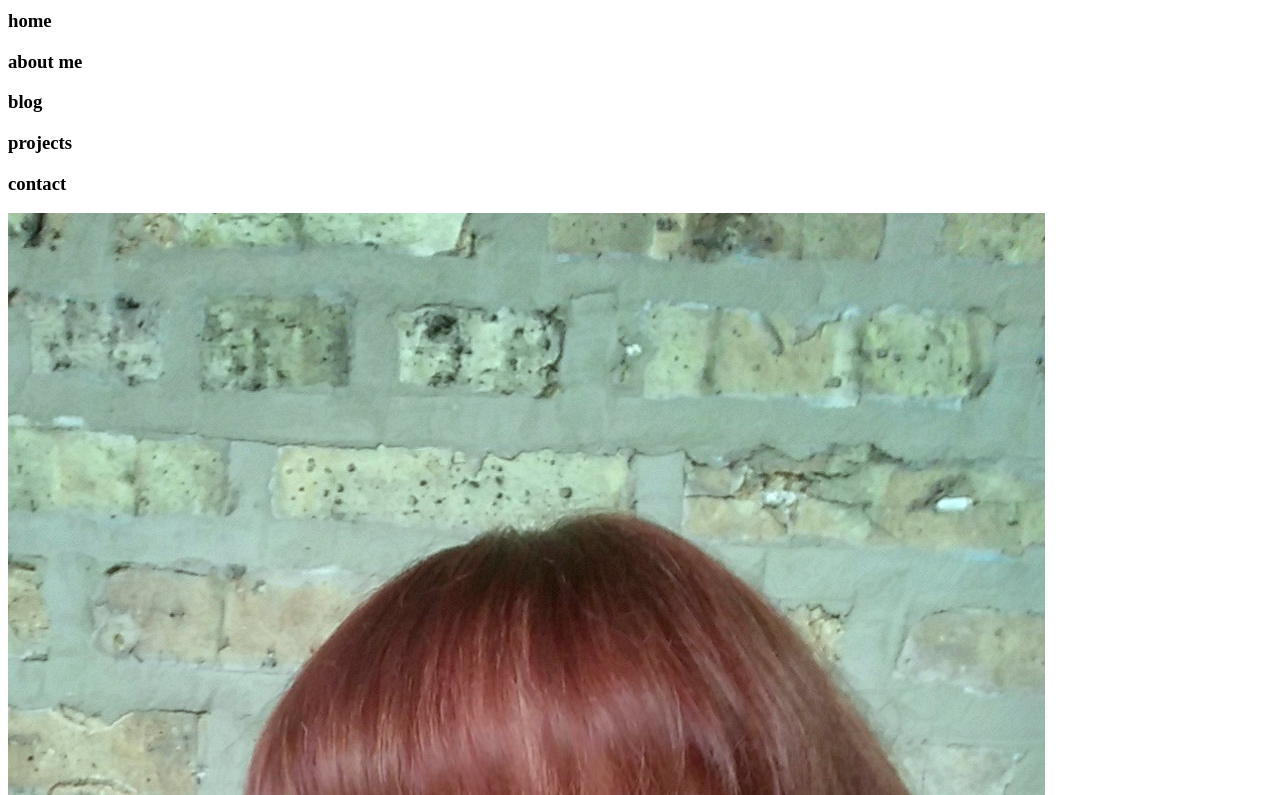
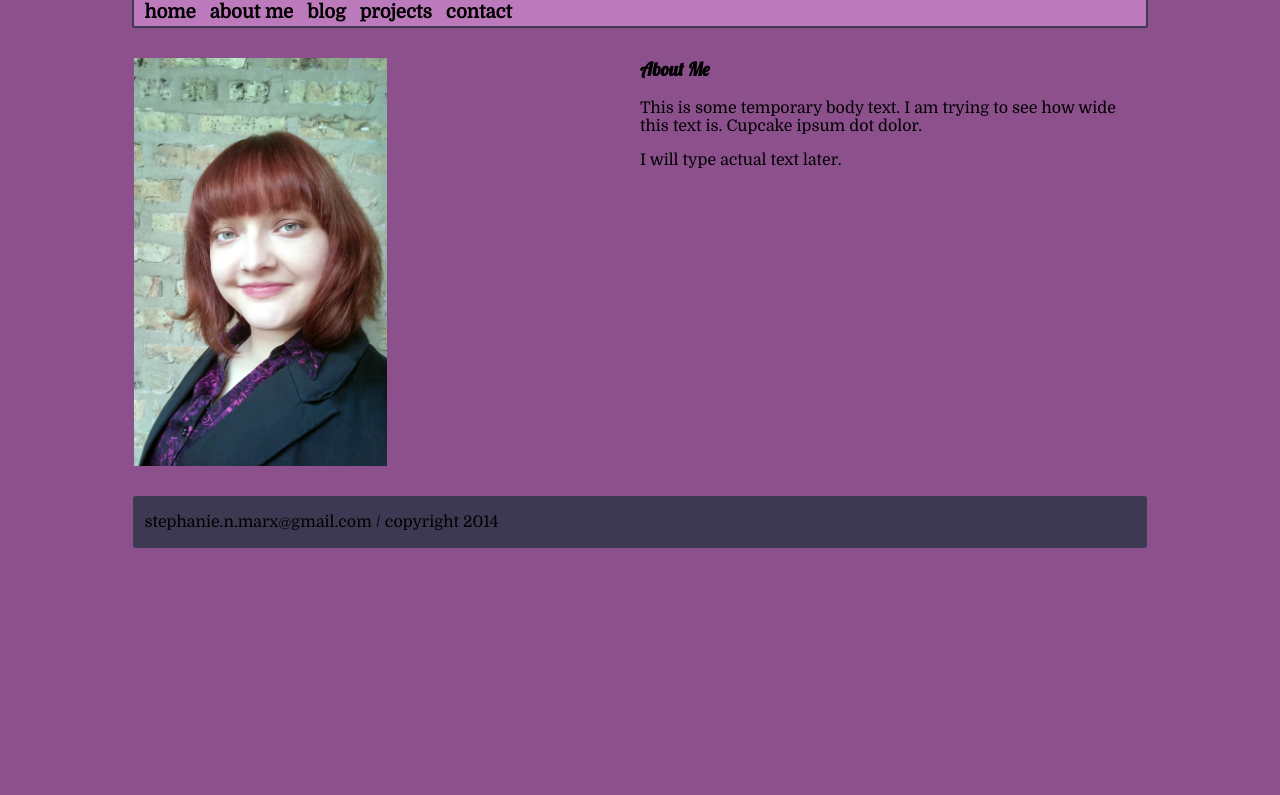
Before and after one commit to sublimemarch/stephmarx.github.io, a plain HTML site: page index.html in a window 1280 px wide. Shown: the part 117-912 px from the top of the page. After the commit the page ends 800 px from the top, so only its background shows below. Drawn offline with Linux system fonts and the light colour scheme.

Commit message:
Add basic HTML for index

```diff
--- a/index.html
+++ b/index.html
@@ -1,5 +1,8 @@
 <!DOCTYPE html>
 <html>
+<link rel="stylesheet" type="text/css" href="stylesheets/default.css">
+<link href='http://fonts.googleapis.com/css?family=Domine|Lobster|Lobster+Two' rel='stylesheet' type='text/css'>
+
 	<title>Stephanie Marx</title>
 	<header>
 		<h1>Stephanie Marx</h1>
@@ -16,8 +19,11 @@
 
 	<body>
 		<img src="imgs/self.jpg">
-		<p>This is some temporary body text.</p>
-		<p>I will type actual text later.</p>
+		<div id="aboutme">
+			<h3>About Me</h3>
+			<p>This is some temporary body text. I am trying to see how wide this text is. Cupcake ipsum dot dolor.</p>
+			<p>I will type actual text later.</p>
+		</div>
 	</body>
 
 	<footer>
```
